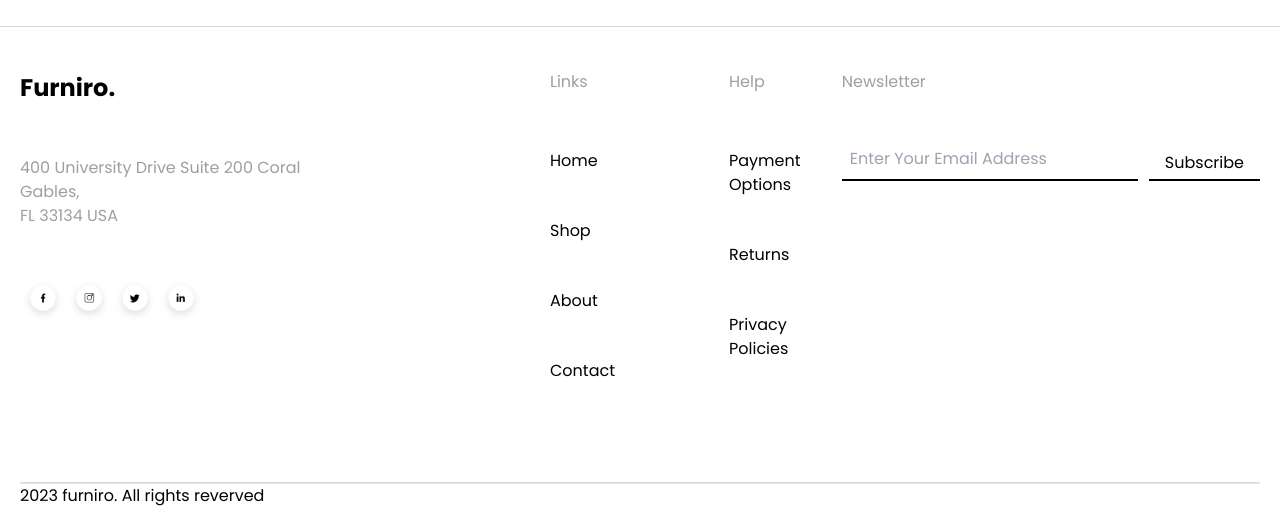
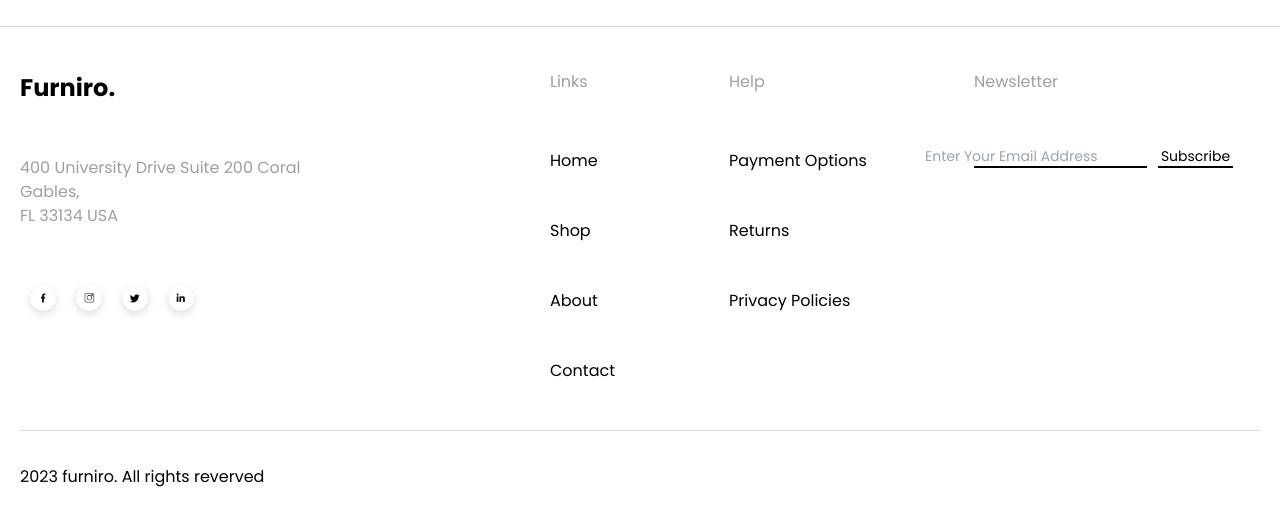
Before and after one commit to Tayling-Ng/desafio-4_compassUol, a React (Vite) app: page / in a window 1280 px wide. Shown: the part 3616-4144 px from the top of the page. Built offline with nearby package versions, Linux system fonts and the light colour scheme.

Commit message:
fix: baseboard

```diff
--- a/src/components/Footer/Footer.tsx
+++ b/src/components/Footer/Footer.tsx
@@ -8,8 +8,8 @@ export const Footer = () => {
         //footer
         <div className="flex justify-center items-center h-[505px] border-t border-black/[0.17] font-poppins">
             {/* Group 45 */}
-            <div className="flex flex-col w-[1240.01px] h-[419px] left-[100px] gap-[100px]">
-                {/* Group 32 */}
+            <div className="flex flex-col w-[1240.01px] h-[419px] gap-[48px]">
+                {/* Group 32 - Funiro e Redes Sociais, e + 3 Colunas */}
                 <div className="flex flex-row justify-between ">
                     {/* Infos e Redes Sociais */}
                     <div className="flex flex-col gap-[50px]">
@@ -26,7 +26,7 @@ export const Footer = () => {
                                 FL 33134 USA
                             </p>
                         </div>
-                        {/* Group 12 */}
+                        {/* Group 12 - Redes Sociais*/}
                         <div className="flex flex-row justify-between w-[184px] h-[34px]">
                             <a href="https://www.facebook.com/" target="_blank">
                                 <img
@@ -64,7 +64,7 @@ export const Footer = () => {
                     <div className="flex flex-row justify-between w-[710px] h-[312px] left-[523.01px]">
                         {/* Group 28 */}
                         <div className="flex flex-row justify-center gap-[114px]">
-                            {/* Group 26 */}
+                            {/* Group 26 - Link */}
                             <div>
                                 <div className="flex flex-col gap-[55px]">
                                     {/* Links */}
@@ -80,7 +80,7 @@ export const Footer = () => {
                                     </div>
                                 </div>
                             </div>
-                            {/* Group 27 */}
+                            {/* Group 27 - Help */}
                             <div>
                                 <div className="flex flex-col gap-[55px]">
                                     {/* Help */}
@@ -96,29 +96,30 @@ export const Footer = () => {
                                 </div>
                             </div>
                         </div>
-                        {/* Group 30 */}
-                        <div className="flex flex-col gap-[45px]">
+                        {/* Group 30 - Newsletter e Imput */}
+                        <div className="flex flex-col gap-[53px]">
                             {/* Newsletter */}
                             <div className="text-[#9F9F9F]">
                                 <p>Newsletter</p>
                             </div>
                             {/* Group 29 */}
-                            <div className="flex flex-row justify-between gap-[11px]">
-                                <input
-                                    type="email"
-                                    placeholder="Enter Your Email Address"
-                                    className="w-full border-0 border-b-2 border-black focus:border-black outline-none px-2 py-1"
-                                />
-                                <button className="mt-2 border-0 border-b-2 border-black px-4 py-1 bg-transparent">
-                                    Subscribe
-                                </button>
+                            <div className="flex flex-row items-center w-[286px] gap-[11px]">
+                                <div className="flex justify-center items-center w-[173px] h-[21px] leading-5 border-0 border-b-2 border-black focus:border-black outline-none px-2 py-1 text-[14px] text-left">
+                                    <input
+                                        type="email"
+                                        placeholder="Enter Your Email Address"
+                                    />
+                                </div>
+                                <div className="flex justify-center items-center w-[75px] h-[21px] font-medium leading-5 border-0 border-b-2 border-black px-4 py-1 text-[14px]">
+                                    <button>Subscribe</button>
+                                </div>
                             </div>
                         </div>
                     </div>
                 </div>
-                {/* Group 44 */}
-                <div className="relative w-[1240.0145px] border-t-[1px] border-solid  border-[#D9D9D9]">
-                    <div className="flex border-t border-t-solid text-base leading-[24px] text-left">
+                {/* Group 44 - Rodapé */}
+                <div className="flex items-end w-[1240.01px] h-[59px] border-t-[1px] border-solid border-[#D9D9D9]">
+                    <div className="flex leading-[24px] text-left">
                         <p>2023 furniro. All rights reverved</p>
                     </div>
                 </div>
```
